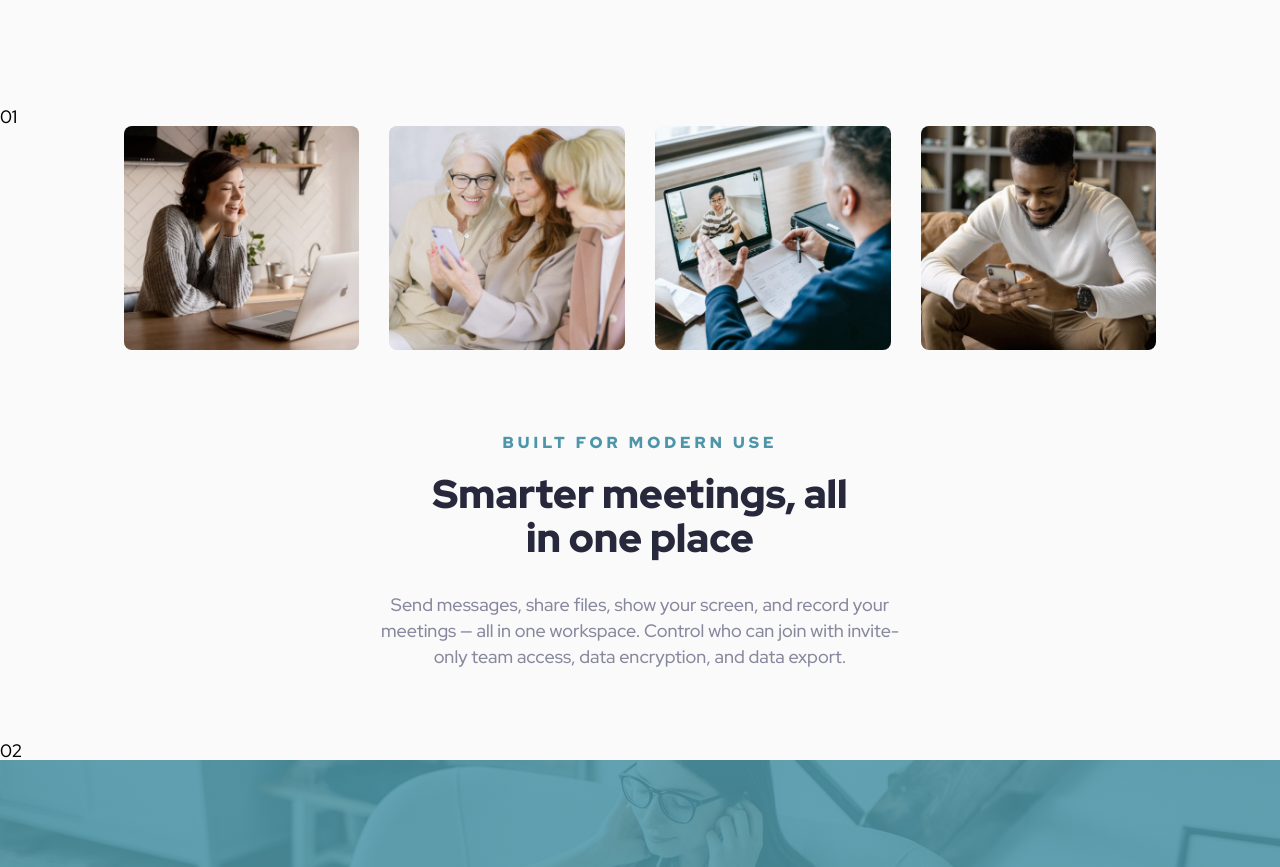
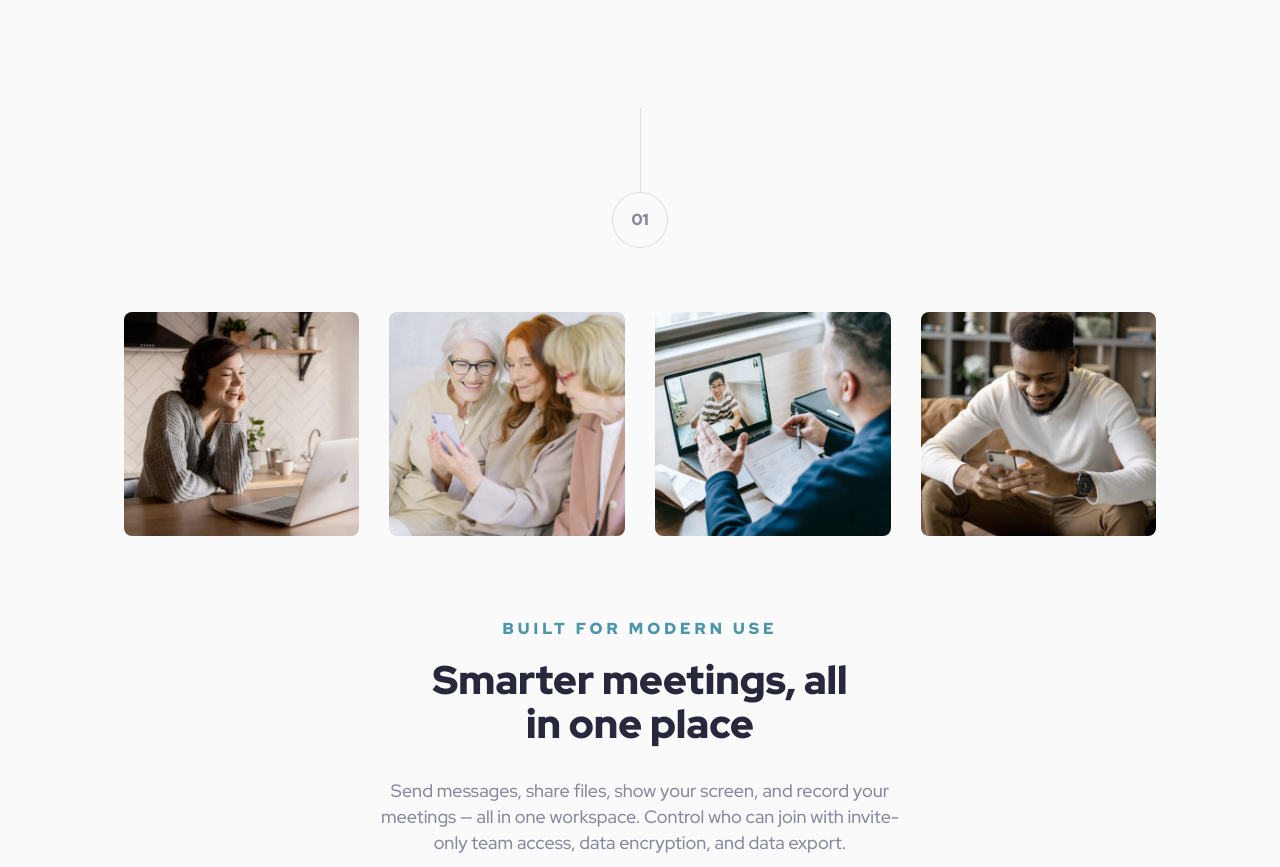
Before and after one commit to Darko96/meet-landing-page, a plain HTML site: page index.html in a window 1280 px wide. Shown: the part 522-1389 px from the top of the page. Drawn offline with Linux system fonts and the light colour scheme.

Commit message:
Update style.css

```diff
--- a/css/style.css
+++ b/css/style.css
@@ -197,6 +197,73 @@ img {
   text-align: center;
 }
 
+.section-number-box {
+  width: 5.6rem;
+  margin: 0 auto;
+  margin-bottom: 6.4rem;
+}
+
+.line-01 {
+  position: relative;
+  left: 2.75rem;
+  border-left: 1px solid #87879d;
+  height: 8.4rem;
+  opacity: 0.25;
+}
+
+.section-number {
+  font-size: 1.6rem;
+  font-weight: 900;
+  line-height: 2.6rem;
+  color: #87879d;
+}
+
+.section-number-line {
+  height: 5.6rem;
+  width: 5.6rem;
+  background-color: #fafafa;
+  border-radius: 2.9rem;
+  border: 1px solid rgba(135, 135, 157, 0.25);
+
+  display: flex;
+  align-items: center;
+  justify-content: center;
+}
+
+.section-number-box-02 {
+  position: relative;
+  top: 3rem;
+  width: 5.6rem;
+  margin: 0 auto;
+}
+
+.line-02 {
+  position: relative;
+  left: 2.75rem;
+  border-left: 1px solid #87879d;
+  height: 8.4rem;
+  opacity: 0.25;
+}
+
+.section-number-02 {
+  font-size: 1.6rem;
+  font-weight: 900;
+  line-height: 2.6rem;
+  color: #87879d;
+}
+
+.section-number-line-02 {
+  height: 5.6rem;
+  width: 5.6rem;
+  background-color: #fafafa;
+  border-radius: 2.9rem;
+  border: 1px solid rgba(135, 135, 157, 0.25);
+
+  display: flex;
+  align-items: center;
+  justify-content: center;
+}
+
 /* FOOTER SECTION */
 
 .footer {
```
